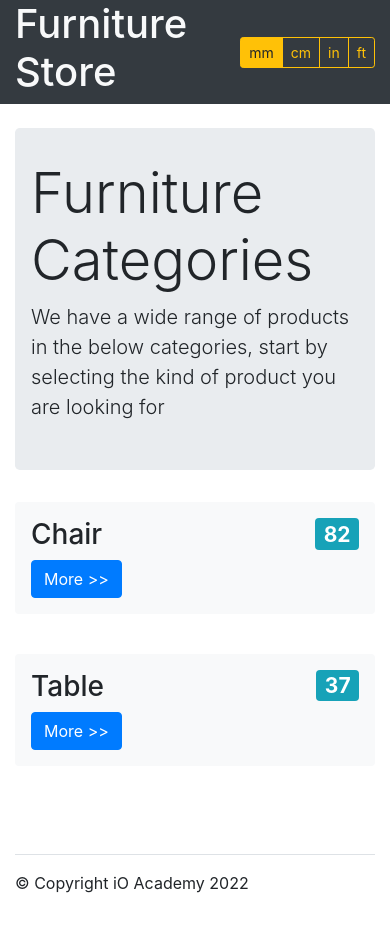
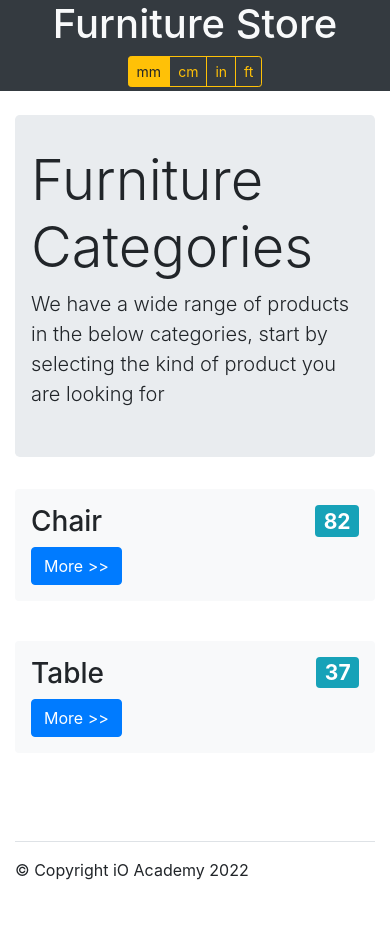
Before and after one commit to iO-Academy/furniture-store-fe, a React (Create React App) app: page / in a window 390 px wide. Built offline with nearby package versions, Linux system fonts and the light colour scheme.

Commit message:
make responsive

```diff
--- a/src/App.js
+++ b/src/App.js
@@ -16,12 +16,12 @@ export default function App() {
         <BrowserRouter>
             <div className="container-fluid">
                 <div className="row bg-dark text-light">
-                    <div className="col-6">
-                        <h1>
+                    <div className="col-12 col-sm-6">
+                        <h1 className="text-sm-left text-center">
                             <Link to={"/"} className="text-light">Furniture Store</Link>
                         </h1>
                     </div>
-                    <div className="col-6 d-flex justify-content-end align-items-center">
+                    <div className="col-12 col-sm-6 d-flex justify-content-center justify-content-sm-end align-items-center pb-1">
                         <div className="btn-group btn-group-sm" role="group">
                             <UnitButton setActiveUnit={setMeasureUnit} activeUnit={measureUnit} unit="mm" />
                             <UnitButton setActiveUnit={setMeasureUnit} activeUnit={measureUnit} unit="cm" />
```
